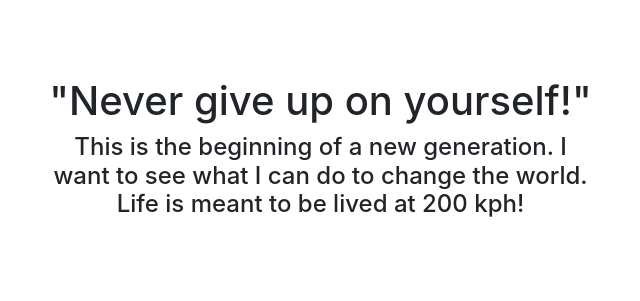
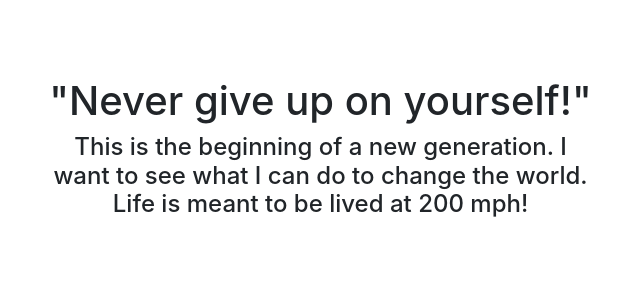
Before and after one commit to AdrianCooks/Index, a plain HTML site: page index.html in a window 1280 px wide. Shown: the part 70-371 px from the top of the page, 631-1271 px from the left. Drawn offline with nearby package versions, Linux system fonts and the light colour scheme.

Commit message:
first commit

```diff
--- a/index.html
+++ b/index.html
@@ -48,7 +48,7 @@
             <div class="float-child" id="inspirationalQuote">
                 <h1>"Never give up on yourself!"</h1>
                 <h4>This is the beginning of a new generation. I want to see what I can do to change the world. Life is
-                    meant to be lived at 200 kph!</h4>
+                    meant to be lived at 200 mph!</h4>
             </div>
         </div>
     </div>
```
